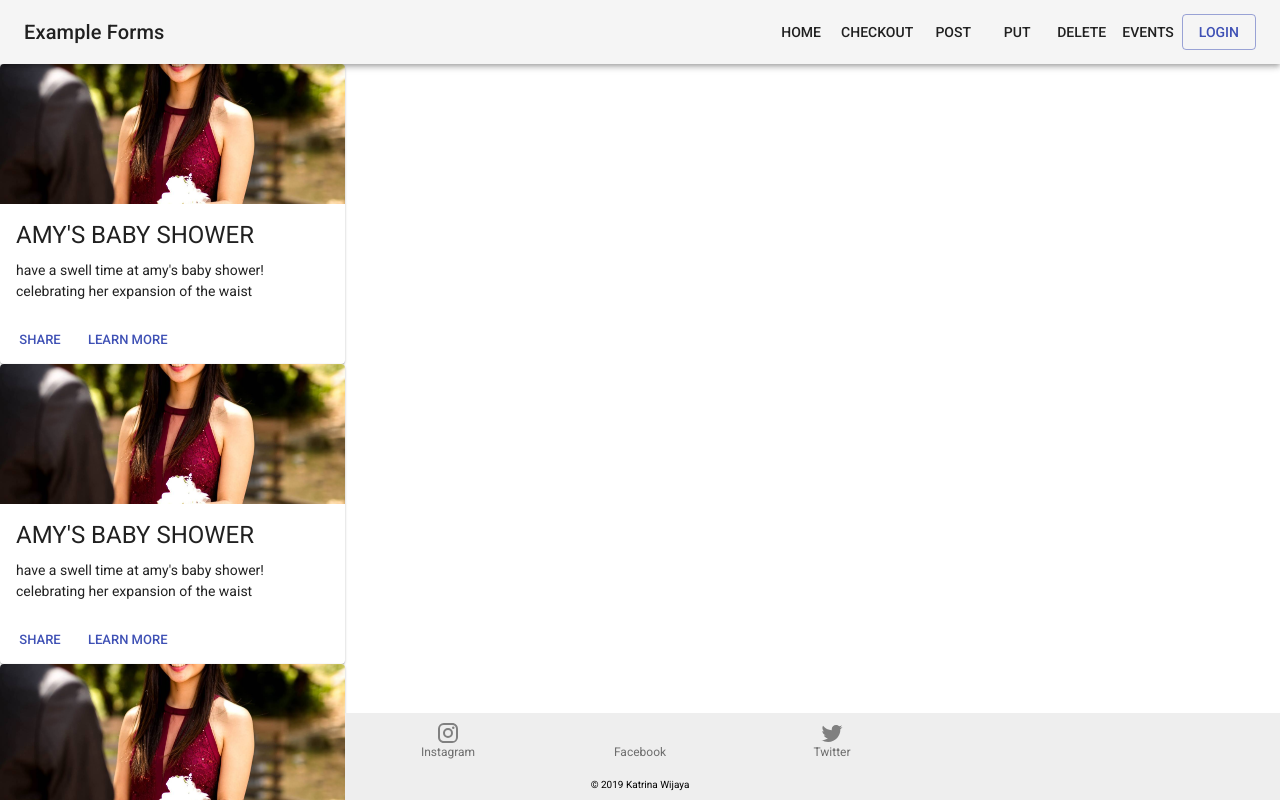
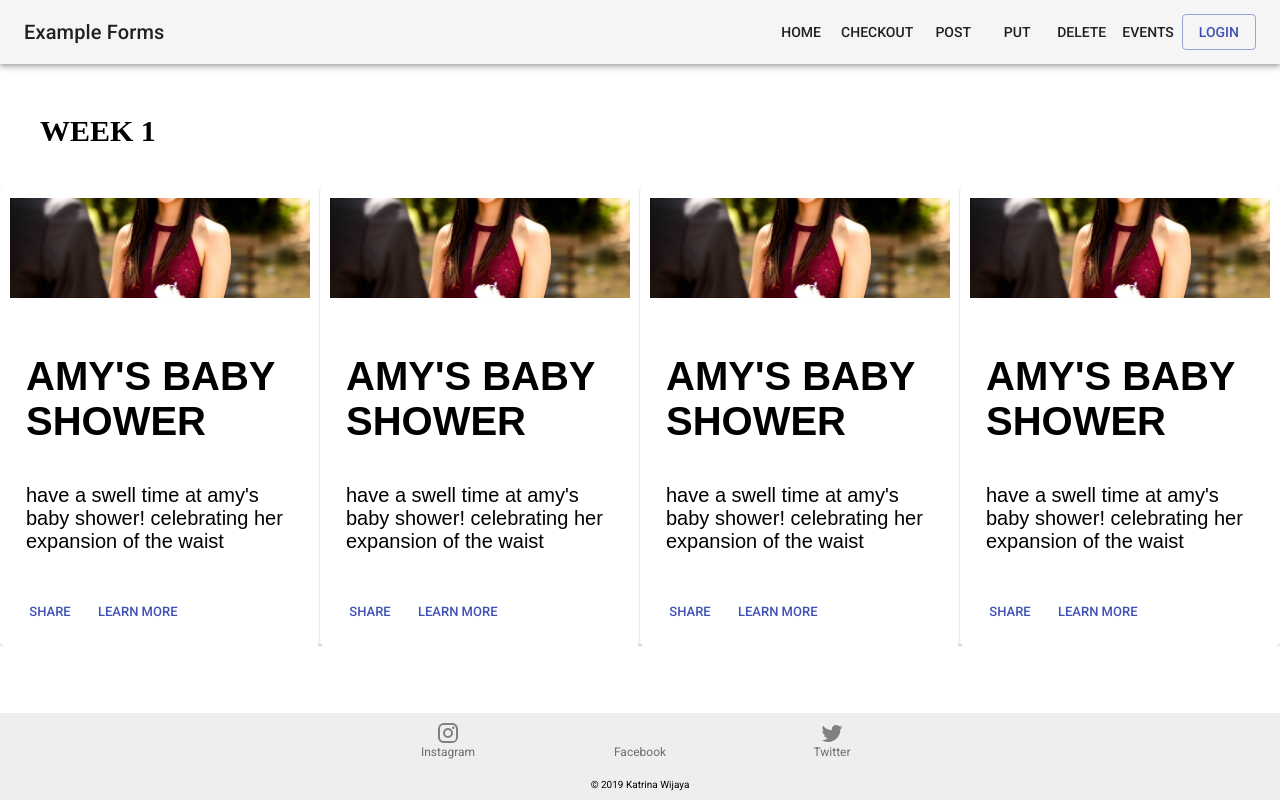
Before and after one commit to swe-ucla/Event-Portal, a React (Create React App) app in the folder client/: page /events in a window 1280 px wide. Shown: the top 800 px of the page. Built offline with nearby package versions, Linux system fonts and the light colour scheme.

Commit message:
reordered photos

```diff
--- a/client/src/components/Events.js
+++ b/client/src/components/Events.js
@@ -1,48 +1,29 @@
 import React, { Component } from 'react';
 import axios from 'axios';
 
-import { withStyles } from '@material-ui/core/styles';
-import Typography from '@material-ui/core/Typography';
-import InputLabel from '@material-ui/core/InputLabel';
-import MenuItem from '@material-ui/core/MenuItem';
-import Select from '@material-ui/core/Select';
-import Button from '@material-ui/core/Button';
-import FormHelperText from '@material-ui/core/FormHelperText';
-import Paper from '@material-ui/core/Paper';
-import CardMedia from './CardMedia.js'
-
-import ExampleDeleteFormStyles from '../styles/ExampleDeleteForm.js';
-import ExampleGet from '../components/ExampleGet.js';
-
-export const styles = {
-  /* Styles applied to the root element. */
-  root: {
-    display: 'block',
-    backgroundSize: 'cover',
-    backgroundRepeat: 'no-repeat',
-    backgroundPosition: 'center',
-  },
-  /* Styles applied to the root element if `component="video, audio, picture, iframe, or img"`. */
-  media: {
-    width: '100%',
-  },
-};
+import MediaCard from './MediaCard.js'
+import '../css/Events.css'
 
 class Events extends Component {
 	constructor() {
 		super();
-
 		this.state = '';
 	}
 	render() {
 		return (
 			<div>
-				<CardMedia/>
-				<CardMedia/>
-				<CardMedia/>
+				<p className='title'>
+					WEEK 1
+				</p>
+				<div className='row'>
+					<MediaCard/>
+					<MediaCard/>
+					<MediaCard/>
+					<MediaCard/>
+				</div>
 			</div>
 		);
 	}
 }
 
-export default withStyles(ExampleDeleteFormStyles)(Events);
+export default Events;
--- a/client/src/components/CardMedia.js
+++ b/client/src/components/MediaCard.js
@@ -8,14 +8,17 @@ import CardContent from '@material-ui/core/CardContent';
 import CardMedia from '@material-ui/core/CardMedia';
 import Button from '@material-ui/core/Button';
 import Typography from '@material-ui/core/Typography';
+import '../css/MediaCard.css'
 
 const styles = {
   card: {
-    maxWidth: 345,
+    width: 300,
+    padding: 10,
   },
   media: {
-    height: 140,
-  },
+    height: 100,
+    width: 300,
+  }
 };
 
 function MediaCard(props) {
@@ -29,12 +32,12 @@ function MediaCard(props) {
           title="Contemplative Reptile"
         />
         <CardContent>
-          <Typography gutterBottom variant="h5" component="h2">
+          <p className='event-name'>
             AMY'S BABY SHOWER
-          </Typography>
-          <Typography component="p">
+          </p>
+          <p className='description'>
             have a swell time at amy's baby shower! celebrating her expansion of the waist
-          </Typography>
+          </p>
         </CardContent>
       </CardActionArea>
       <CardActions>
--- /dev/null
+++ b/client/src/css/Events.css
@@ -0,0 +1,15 @@
+.title {
+	padding: 10px;
+	margin-top: 40px;
+	margin-left: 30px;
+	font-size: 30px;
+	font-weight: bold;
+	font-family: 'times new roman';
+}
+
+.row {
+	display: flex;
+	flex-direction: row;
+	justify-content: space-around;
+	overflow-x: auto;
+}
--- /dev/null
+++ b/client/src/css/MediaCard.css
@@ -0,0 +1,8 @@
+.event-name {
+	font-size: 40px;
+	font-weight: bold;
+}
+
+.description {
+	font-size: 20px;
+}
```
